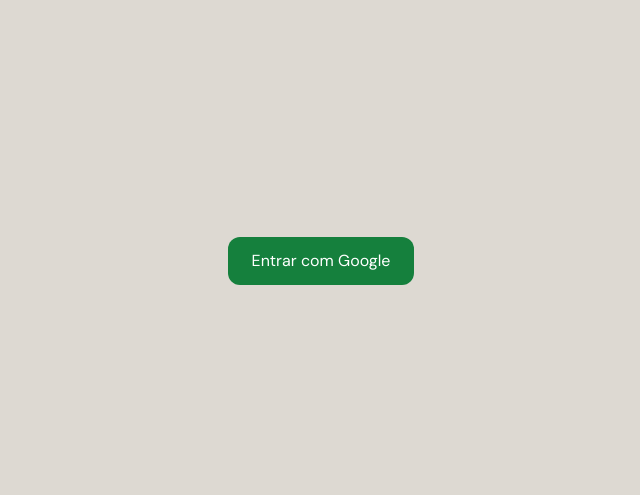
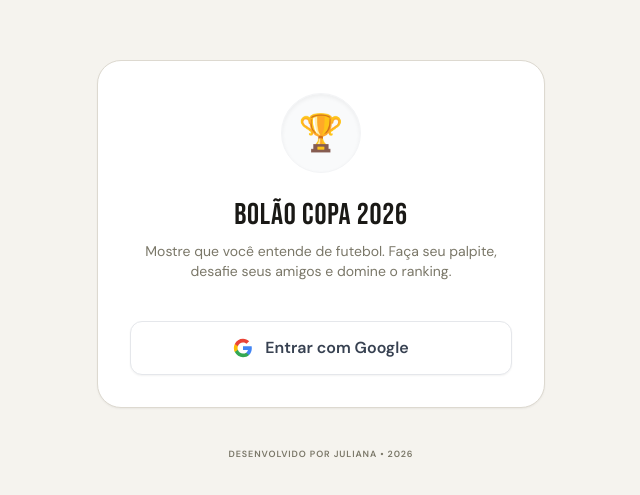
Before and after one commit to juhsuedde/bolao-copa-2026, a React (Vite) app: page / in a window 1280 px wide. Shown: the part 139-634 px from the top of the page, without its empty margins (319-959 px from the left). Built offline with nearby package versions, Linux system fonts and the light colour scheme; no server answers.

Commit message:
testando nova página de login

```diff
--- a/src/pages/Login.tsx
+++ b/src/pages/Login.tsx
@@ -1,20 +1,60 @@
-import { supabase } from "../lib/supabase";
+import { supabase } from '../lib/supabase';
 
 export default function Login() {
-  const login = async () => {
-    await supabase.auth.signInWithOAuth({
-      provider: "google",
+  const handleGoogleLogin = async () => {
+    const { error } = await supabase.auth.signInWithOAuth({
+      provider: 'google',
+      options: {
+        // Isso garante que o Supabase redirecione de volta para o seu site (Vercel ou localhost)
+        redirectTo: window.location.origin,
+      },
     });
+
+    if (error) console.error("Erro no login:", error.message);
   };
 
   return (
-    <div className="h-screen flex items-center justify-center">
-      <button
-        onClick={login}
-        className="bg-green-700 text-white px-6 py-3 rounded-xl"
-      >
-        Entrar com Google
-      </button>
+    <div className="min-h-screen bg-bolao-bg flex flex-col items-center justify-center p-5">
+
+      {/* Card Principal */}
+      <div className="w-full max-w-md bg-bolao-bg-card border border-bolao-border rounded-[24px] p-8 shadow-sm flex flex-col items-center text-center">
+
+        {/* Ícone / Logo do Bolão */}
+        <div className="w-20 h-20 bg-gray-50 border border-gray-100 rounded-full flex items-center justify-center mb-6 shadow-inner">
+          <span className="text-4xl">🏆</span>
+        </div>
+
+        {/* Títulos */}
+        <h1 className="text-3xl font-display text-bolao-text tracking-wide uppercase mb-2">
+          Bolão Copa 2026
+        </h1>
+        <p className="text-sm text-bolao-muted mb-10 px-2">
+          Mostre que você entende de futebol. Faça seu palpite, desafie seus amigos e domine o ranking.
+        </p>
+
+        {/* Botão do Google Estilizado */}
+        <button
+          onClick={handleGoogleLogin}
+          className="w-full flex items-center justify-center gap-3 bg-white border border-gray-200 text-gray-700 px-4 py-3.5 rounded-xl font-bold shadow-sm hover:bg-gray-50 active:bg-gray-100 transition-colors"
+        >
+          {/* SVG do Logo do Google */}
+          <svg className="w-5 h-5" viewBox="0 0 24 24">
+            <path d="M22.56 12.25c0-.78-.07-1.53-.2-2.25H12v4.26h5.92c-.26 1.37-1.04 2.53-2.21 3.31v2.77h3.57c2.08-1.92 3.28-4.74 3.28-8.09z" fill="#4285F4" />
+            <path d="M12 23c2.97 0 5.46-.98 7.28-2.66l-3.57-2.77c-.98.66-2.23 1.06-3.71 1.06-2.86 0-5.29-1.93-6.16-4.53H2.18v2.84C3.99 20.53 7.7 23 12 23z" fill="#34A853" />
+            <path d="M5.84 14.09c-.22-.66-.35-1.36-.35-2.09s.13-1.43.35-2.09V7.07H2.18C1.43 8.55 1 10.22 1 12s.43 3.45 1.18 4.93l2.85-2.22.81-.62z" fill="#FBBC05" />
+            <path d="M12 5.38c1.62 0 3.06.56 4.21 1.64l3.15-3.15C17.45 2.09 14.97 1 12 1 7.7 1 3.99 3.47 2.18 7.07l3.66 2.84c.87-2.6 3.3-4.53 6.16-4.53z" fill="#EA4335" />
+            <path d="M1 1h22v22H1z" fill="none" />
+          </svg>
+          Entrar com Google
+        </button>
+      </div>
+
+      {/* Rodapé Discreto */}
+      <div className="mt-10 text-center">
+        <p className="text-[9px] text-bolao-muted uppercase tracking-widest font-bold">
+          Desenvolvido por Juliana • 2026
+        </p>
+      </div>
     </div>
   );
 }
```
